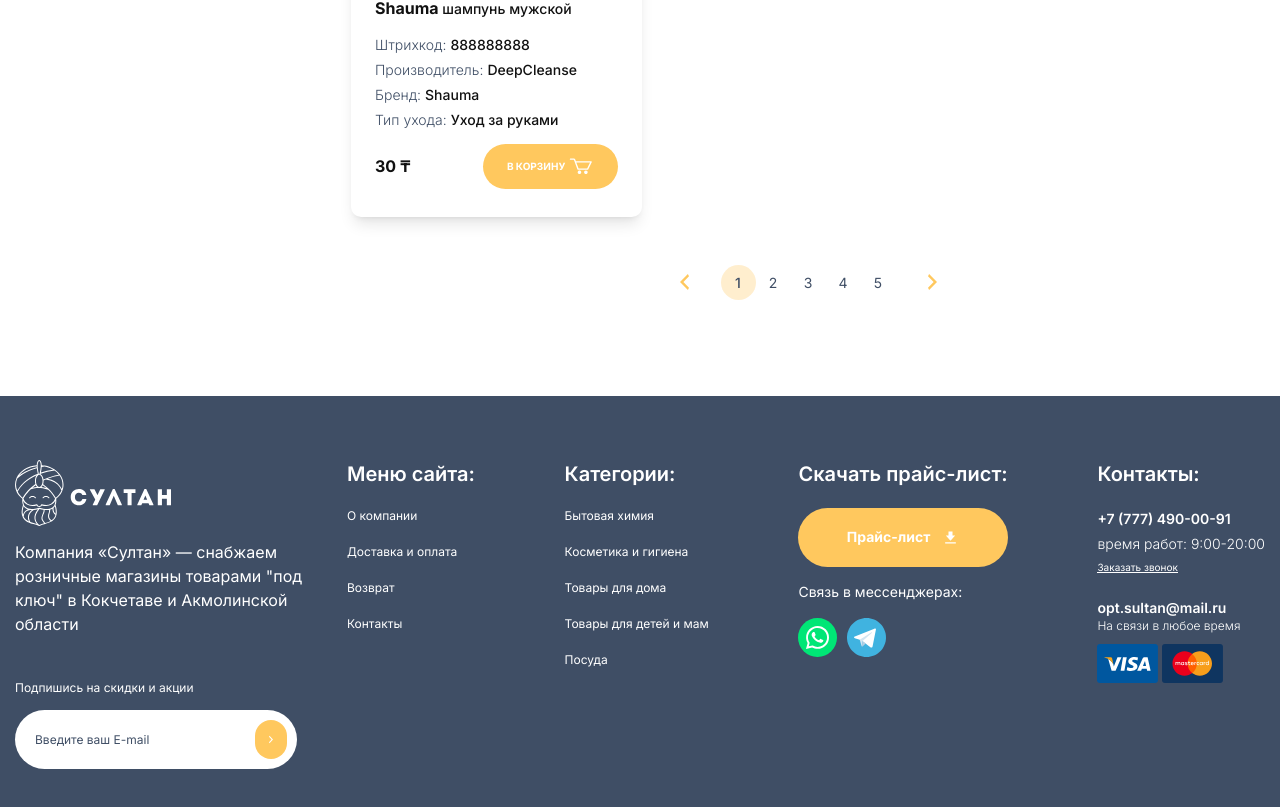
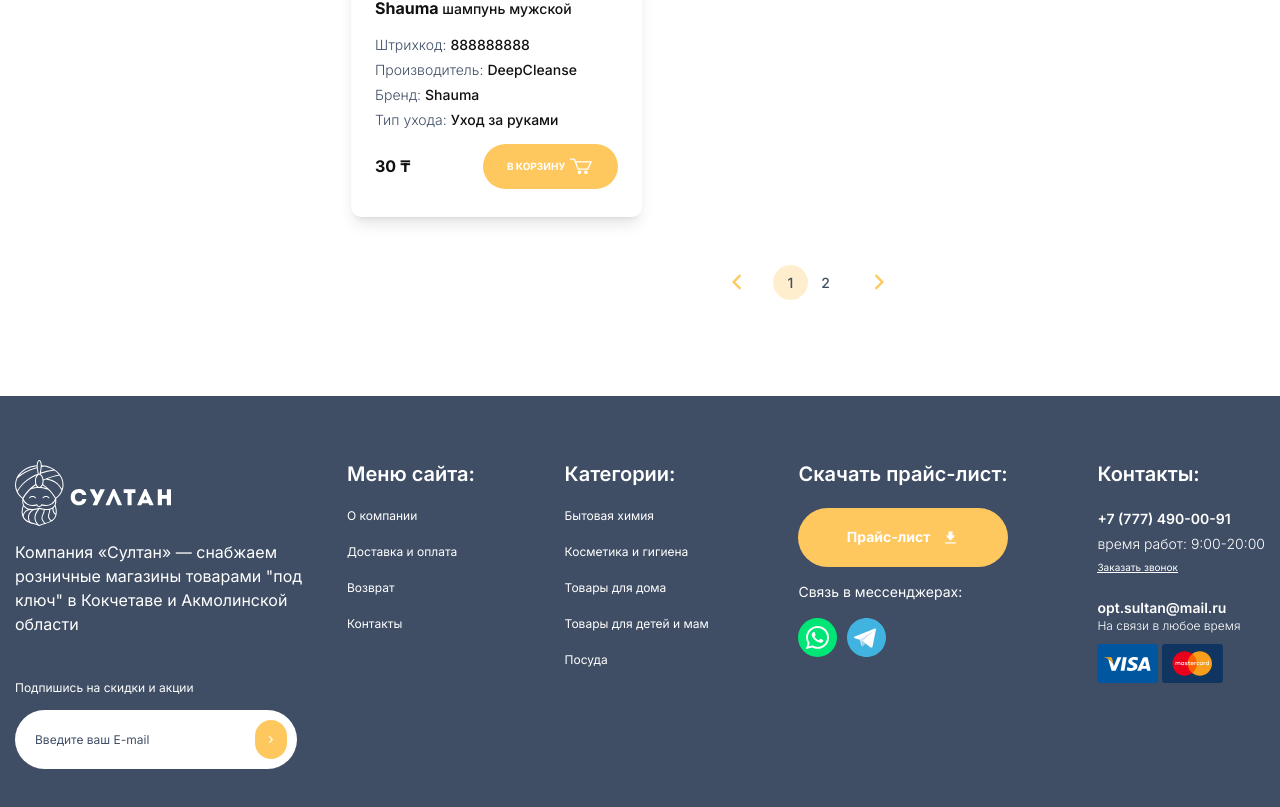
Before and after one commit to TeryaevAndrey/Sultan-catalog, a React (Vite) app: page / in a window 1280 px wide. Shown: the part 3358-4165 px from the top of the page. Built offline with nearby package versions, Linux system fonts and the light colour scheme.

Commit message:
fix-and-add-pagination-change-show-pages

```diff
--- a/src/components/Pagination.tsx
+++ b/src/components/Pagination.tsx
@@ -2,8 +2,28 @@
 import PrevImg from "../assets/images/prev.svg";
 import NextImg from "../assets/images/next.svg";
 import { Link } from "react-router-dom";
+import { useAppDispatch, useAppSelector } from "../store/hooks";
+import { setCurrentPage, setTotalPages } from "../store/paginationSlice";
 
 const Pagination: FC = () => {
+  const dispatch = useAppDispatch();
+  const products = useAppSelector((state) => state.products.productsList);
+  const totalPages = useAppSelector((state) => state.pagination.totalPages);
+  const currentPage = useAppSelector((state) => state.pagination.currentPage);
+  const pages: number[] = [];
+
+  React.useEffect(() => {
+    dispatch(setTotalPages(Math.ceil(products.length / 9)));
+  }, [products]);
+
+  for (let i = 1; i <= totalPages; i++) {
+    pages.push(i);
+  }
+
+  const changeCurrentPage = (page: number) => {
+    dispatch(setCurrentPage(page));
+  };
+
   return (
     <div className="flex items-center gap-8">
       <img
@@ -12,36 +32,19 @@
         alt="prev"
       />
       <div className="flex items-center text-gray-001">
-        <Link
-          className="font-medium w-[35px] h-[35px] rounded-full bg-orange-001/[0.3] flex items-center justify-center"
-          to="/"
-        >
-          1
-        </Link>
-        <Link
-          className="w-[35px] h-[35px] flex items-center justify-center rounded-full"
-          to="/"
-        >
-          2
-        </Link>
-        <Link
-          className="w-[35px] h-[35px] flex items-center justify-center rounded-full"
-          to="/"
-        >
-          3
-        </Link>
-        <Link
-          className="w-[35px] h-[35px] flex items-center justify-center rounded-full"
-          to="/"
-        >
-          4
-        </Link>
-        <Link
-          className="w-[35px] h-[35px] flex items-center justify-center rounded-full"
-          to="/"
-        >
-          5
-        </Link>
+        {pages.map((page) => {
+          return (
+            <Link
+              className={`font-medium w-[35px] h-[35px] rounded-full ${
+                currentPage === page ? "bg-orange-001/[0.3]" : "bg-white"
+              } flex items-center justify-center`}
+              to="/"
+              onClick={() => changeCurrentPage(page)}
+            >
+              {page}
+            </Link>
+          );
+        })}
       </div>
       <img
         className="w-[9px] h-[16px] cursor-pointer"
--- a/src/store/store.ts
+++ b/src/store/store.ts
@@ -1,3 +1,4 @@
+import { paginationSlice } from "./paginationSlice";
 import { configureStore } from "@reduxjs/toolkit";
 import { catalogSlice } from "./catalogSlice";
 import { parametersSlice } from "./parametersSlice";
@@ -8,6 +9,7 @@
     products: productsSlice.reducer,
     catalog: catalogSlice.reducer,
     parameters: parametersSlice.reducer,
+    pagination: paginationSlice.reducer,
   },
 });
 
```
